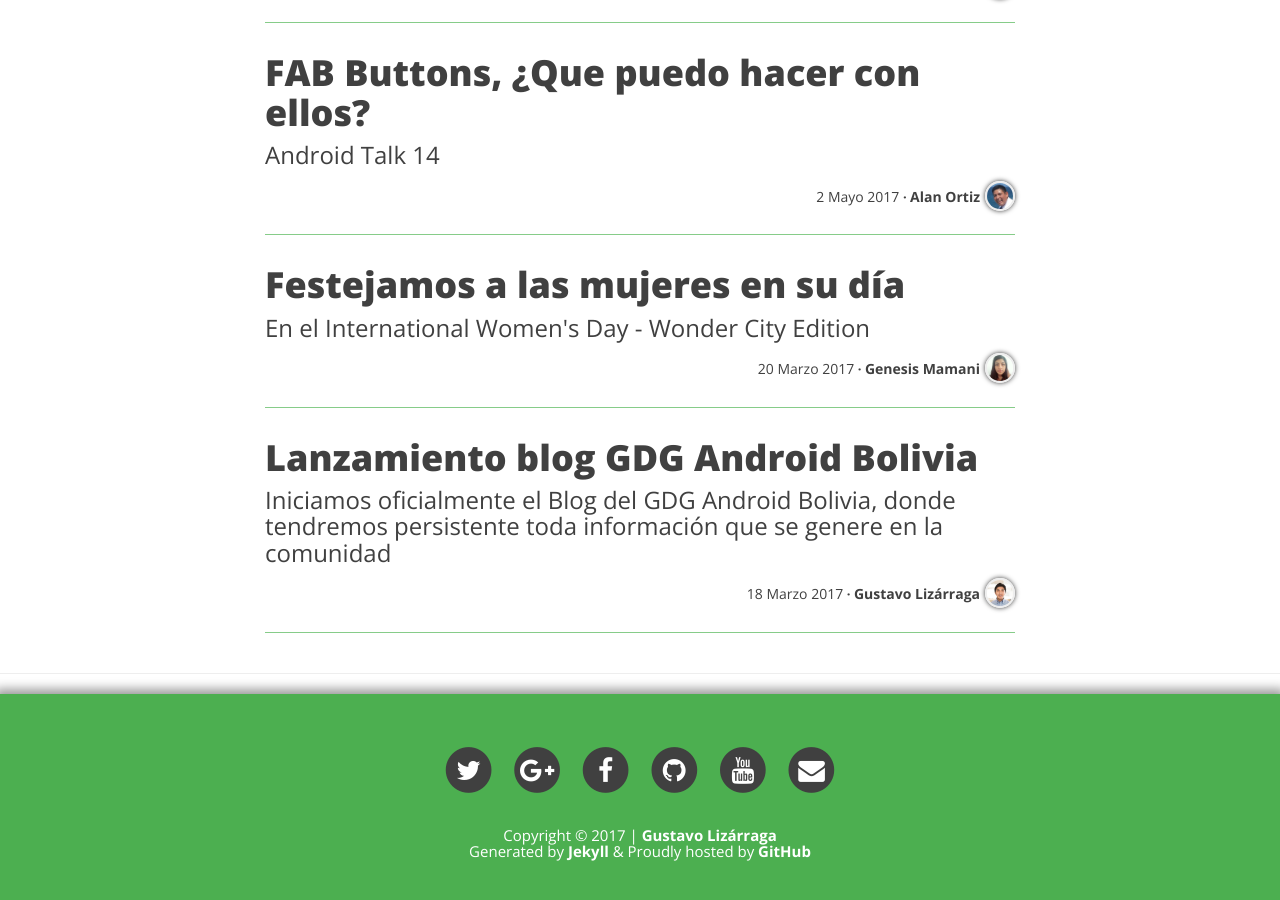
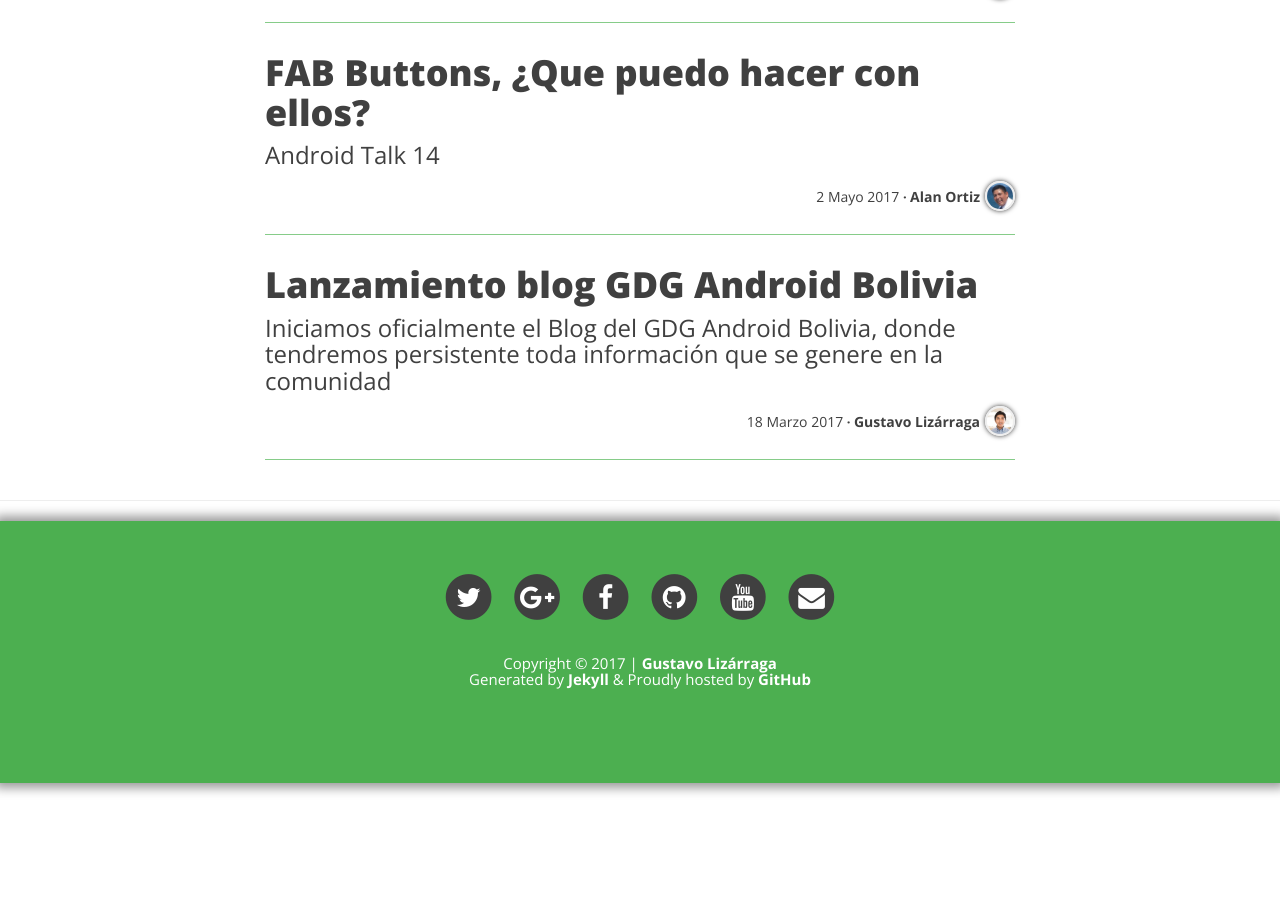
Before and after one commit to GDGAndroidBolivia/gdgandroidbolivia.github.io, a Jekyll site: the page built from index.html, in a window 1280 px wide and 900 px high, scrolled down 786 px. Built offline with Jekyll 4.4.1, drawn with Linux system fonts in a browser that asks for light colours; nearby versions of some CDN libraries; the list of posts is cut into pages by our own code; a file with an impossible date is left out; part of the change alters nothing that is shown.

Commit message:
Cambios en post

```diff
--- a/_posts/2017-03-17-iwd-17.markdown
+++ b/_posts/2017-03-17-iwd-17.markdown
@@ -3,7 +3,7 @@ published: true
 layout: post
 comments: true
 header-img: /img/post/post_02_head.JPG
-date: 2017-03-20T10:00:00.000Z
+date: {}
 title: Festejamos a las mujeres en su día
 description: En el International Women's Day - Wonder City Edition
 author: Genesis Mamani
@@ -131,4 +131,4 @@ Asi mismo damos un agradecimiento especial al **[Postgrado en Informática](http
 
 El **International Women's Day - Wonder City Edition** cumplió las expectativas que teníamos dando así como tal un *IWD* muy exitoso y que de alguna forma éste nuestro primer evento como **Women Techmakers Wonder City** salieron mujeres dispuestas a cumplir cada meta que se propongan y así mismo con participantes satisfechas y motivadas a seguir adelante.
 
-Ahora queda continuar con nuevas y buenas actividades en pro de mejorar el ecosistema tecnológico de nuestro país, con todo el apoyo y fuerza del **GDG Android Bolivia**.
+Ahora queda continuar con nuevas y buenas actividades en pro de mejorar el ecosistema tecnológico de nuestro país, con todo el apoyo y fuerza del **GDG Android Bolivia** y el **WTM Wonder City**.
```
